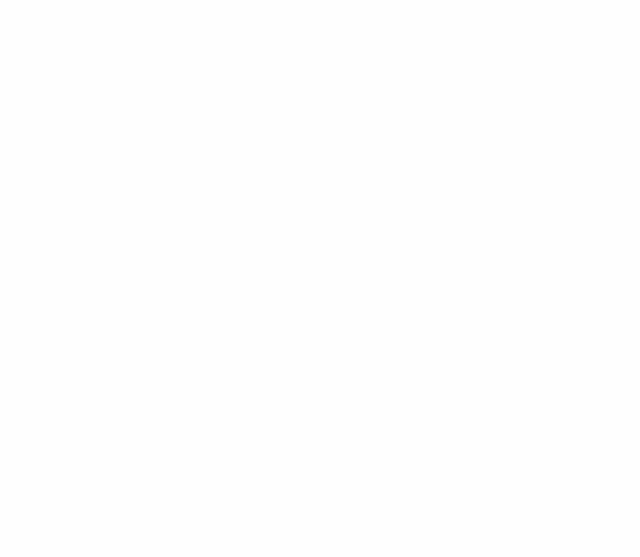
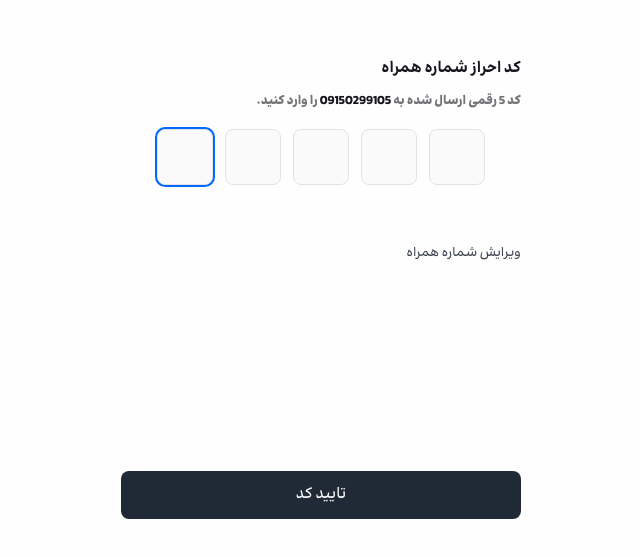
Before and after one commit to mehmet-gandomi/manooch-front, a React (Vite) app: page /user/otp in a window 1280 px wide. Before the commit this address had no page. Shown: the part 185-742 px from the top of the page, without its empty margins (498-1138 px from the left). Built offline with nearby package versions, Linux system fonts and the light colour scheme.

Commit message:
user login page

```diff
--- a/src/App.jsx
+++ b/src/App.jsx
@@ -3,6 +3,10 @@
 import RegisterScreen from './screens/RegisterScreen'
 import OtpScreen from './screens/OtpScreen'
 import SuccessScreen from './screens/SuccessScreen'
+import UserRegisterScreen from './screens/front/RegisterScreen'
+import UserOtpScreen from './screens/front/OtpScreen'
+import UserOtpErrorScreen from './screens/front/OtpErrorScreen'
+import UserSuccessScreen from './screens/front/SuccessScreen'
 import ProfileFormScreen from './screens/ProfileFormScreen'
 import ShopReadyScreen from './screens/ShopReadyScreen'
 import AdminDashboardScreen from './screens/admin/AdminDashboardScreen'
@@ -15,6 +19,11 @@
         <Route path="/register" element={<RegisterScreen />} />
         <Route path="/otp" element={<OtpScreen />} />
         <Route path="/success" element={<SuccessScreen />} />
+        <Route path="/user" element={<Navigate to="/user/register" replace />} />
+        <Route path="/user/register" element={<UserRegisterScreen />} />
+        <Route path="/user/otp" element={<UserOtpScreen />} />
+        <Route path="/user/otp-error" element={<UserOtpErrorScreen />} />
+        <Route path="/user/success" element={<UserSuccessScreen />} />
         <Route path="/profile" element={<ProfileFormScreen />} />
         <Route path="/ready" element={<ShopReadyScreen />} />
         <Route path="/admin/*" element={<AdminDashboardScreen />} />
--- a/src/components/Button.jsx
+++ b/src/components/Button.jsx
@@ -5,6 +5,7 @@
   children,
   onClick,
   variant = 'primary',
+  size = 'default',
   disabled = false,
   className = '',
 }) => {
@@ -17,14 +18,18 @@
       'bg-header-from text-text-white hover:bg-header-to active:brightness-90',
   }
 
+  const sizes = {
+    default: 'px-5 py-2 w-full rounded-2xl text-base font-normal leading-8',
+    front: 'h-12 px-5 py-2 w-full rounded-lg text-base font-normal leading-8',
+  }
+
   return (
     <button
       onClick={onClick}
       disabled={disabled}
       className={`
         flex items-center justify-center gap-3
-        px-5 py-2 w-full rounded-2xl
-        text-base font-normal leading-8
+        ${sizes[size]}
         transition-colors duration-150
         disabled:opacity-50 disabled:cursor-not-allowed
         ${variants[variant]}
--- a/src/components/Dropdown.jsx
+++ b/src/components/Dropdown.jsx
@@ -13,12 +13,21 @@
   required = false,
   icon = null,
   showInfoIcon = false,
+  size = 'default',
 }) => {
+  const labelClassName =
+    size === 'compact' ? 'text-sm font-semibold leading-6' : 'text-base font-semibold'
+
+  const selectClassName =
+    size === 'compact'
+      ? 'bg-bg-base h-14 rounded-2xl w-full text-sm font-normal leading-6 text-right outline-none focus:ring-2 focus:ring-primary transition-all appearance-none cursor-pointer'
+      : 'bg-bg-base py-4 rounded-2xl w-full text-base font-normal text-right outline-none focus:ring-2 focus:ring-primary transition-all appearance-none cursor-pointer'
+
   return (
     <div className="flex flex-col gap-1 w-full">
       {/* Label */}
       {label && (
-        <label className="text-base font-semibold text-text-strong text-right w-full">
+        <label className={`${labelClassName} text-text-strong text-right w-full`}>
           {label}
           {required && <span className="text-red-500 mr-1">*</span>}
         </label>
@@ -35,7 +44,7 @@
           value={value}
           onChange={onChange}
           dir="rtl"
-          className={`bg-bg-base py-4 rounded-2xl w-full text-base font-normal text-right outline-none focus:ring-2 focus:ring-primary transition-all appearance-none cursor-pointer ${
+          className={`${selectClassName} ${
             value === '' ? 'text-[#a3a9b6]' : 'text-text-strong'
           } ${
             icon && showInfoIcon ? 'pr-14 pl-16' : icon ? 'pr-14 pl-12' : showInfoIcon ? 'pr-4 pl-16' : 'px-4 pl-12'
--- a/src/components/OtpInput.jsx
+++ b/src/components/OtpInput.jsx
@@ -3,15 +3,15 @@
 
 import { useRef, useEffect } from 'react'
 
-const OtpInput = ({ length = 5, value = '', onChange }) => {
+const OtpInput = ({ length = 5, value = '', onChange, hasError = false, autoFocus = true }) => {
   const inputRefs = useRef([])
 
   useEffect(() => {
     // Focus first input on mount
-    if (inputRefs.current[0]) {
+    if (autoFocus && inputRefs.current[0]) {
       inputRefs.current[0].focus()
     }
-  }, [])
+  }, [autoFocus])
 
   const handleChange = (index, newValue) => {
     // Only allow digits
@@ -69,7 +69,11 @@
           onChange={(e) => handleChange(index, e.target.value)}
           onKeyDown={(e) => handleKeyDown(index, e)}
           onPaste={handlePaste}
-          className="w-16 h-16 bg-bg-base rounded-xl border border-border-light text-center text-lg font-normal text-text-strong outline-none focus:ring-2 focus:ring-primary transition-all"
+          className={`h-14 w-14 rounded-lg border bg-bg-base text-center text-lg font-normal outline-none transition-all focus:ring-2 ${
+            hasError
+              ? 'border-danger text-red-500 focus:ring-red-500'
+              : 'border-border-light text-text-strong focus:ring-primary'
+          }`}
         />
       ))}
     </div>
--- a/src/components/PhoneInput.jsx
+++ b/src/components/PhoneInput.jsx
@@ -10,19 +10,40 @@
   value = '',
   onChange,
   required = false,
+  size = 'default',
 }) => {
+  const labelClassName =
+    size === 'compact'
+      ? 'text-sm font-semibold leading-6'
+      : 'text-base font-semibold leading-8'
+
+  const fieldClassName =
+    size === 'compact'
+      ? 'bg-bg-base flex h-14 items-center flex-row-reverse justify-end gap-3 px-4 rounded-2xl w-full'
+      : 'bg-bg-base flex items-center flex-row-reverse justify-end gap-3 px-4 py-4 rounded-2xl w-full'
+
+  const inputClassName =
+    size === 'compact'
+      ? 'flex-1 bg-transparent text-sm font-normal leading-6 text-text-strong placeholder:text-text-placeholder text-left outline-none'
+      : 'flex-1 bg-transparent text-base font-normal leading-8 text-text-strong placeholder:text-text-placeholder text-left outline-none'
+
+  const helperClassName =
+    size === 'compact'
+      ? 'text-sm font-normal leading-6 text-text-moderate text-right w-full'
+      : 'text-sm font-normal leading-6 text-text-moderate text-right w-full'
+
   return (
     <div className="flex flex-col gap-1 w-full">
       {/* Label */}
       {label && (
-        <label className="text-base font-semibold leading-8 text-text-strong text-right w-full">
+        <label className={`${labelClassName} text-text-strong text-right w-full`}>
           {label}
           {required && <span className="text-red-500 mr-1">*</span>}
         </label>
       )}
 
       {/* Input field */}
-      <div className="bg-bg-base flex items-center flex-row-reverse justify-end gap-3 px-4 py-4 rounded-2xl w-full">
+      <div className={fieldClassName}>
         <img src={iranFlag} alt="Iran flag" className="w-6 h-6 shrink-0 rounded-sm" />
         <input
           type="tel"
@@ -30,13 +51,13 @@
           onChange={onChange}
           placeholder={placeholder}
           dir="rtl"
-          className="flex-1 bg-transparent text-base font-normal leading-8 text-text-strong placeholder:text-[#a3a9b6] text-left outline-none"
+          className={inputClassName}
         />
       </div>
 
       {/* Helper text */}
       {helperText && (
-        <p className="text-sm font-normal leading-6 text-text-moderate text-right w-full">
+        <p className={helperClassName}>
           {helperText}
         </p>
       )}
--- a/src/index.css
+++ b/src/index.css
@@ -22,6 +22,10 @@
   .icon-accent {
     filter: brightness(0) saturate(100%) invert(30%) sepia(81%) saturate(1986%) hue-rotate(232deg) brightness(91%) contrast(99%);
   }
+
+  .icon-auth-success {
+    filter: brightness(0) saturate(100%) invert(13%) sepia(18%) saturate(1025%) hue-rotate(174deg) brightness(93%) contrast(90%);
+  }
 }
 
 @font-face {
--- /dev/null
+++ b/src/screens/front/OtpErrorScreen.jsx
@@ -0,0 +1,7 @@
+import OtpScreen from './OtpScreen'
+
+const OtpErrorScreen = () => {
+  return <OtpScreen defaultError />
+}
+
+export default OtpErrorScreen
--- /dev/null
+++ b/src/screens/front/OtpScreen.jsx
@@ -0,0 +1,70 @@
+import { useLocation, useNavigate } from 'react-router-dom'
+import { useState } from 'react'
+import Button from '../../components/Button'
+import OtpInput from '../../components/OtpInput'
+
+const OtpScreen = ({ defaultError = false }) => {
+  const navigate = useNavigate()
+  const location = useLocation()
+  const phoneNumber = location.state?.phoneNumber || '09150299105'
+  const [otp, setOtp] = useState(defaultError ? '66666' : '')
+  const [hasError, setHasError] = useState(defaultError)
+
+  const handleChange = (nextOtp) => {
+    setOtp(nextOtp)
+    if (hasError) {
+      setHasError(false)
+    }
+  }
+
+  const handleVerify = () => {
+    if (otp === '66666') {
+      setHasError(true)
+      return
+    }
+
+    navigate('/user/success')
+  }
+
+  return (
+    <div
+      dir="rtl"
+      className="mx-auto flex min-h-screen max-w-sm flex-col bg-bg-main px-4 pb-24"
+    >
+      <div className="flex flex-1 flex-col justify-center gap-4 translate-y-4">
+        <div className="flex flex-col gap-1 text-right">
+          <h1 className="text-base font-semibold leading-8 text-text-strong">
+            کد احراز شماره همراه
+          </h1>
+          <p className="text-sm font-bold leading-6 text-text-moderate">
+            کد 5 رقمی ارسال شده به <span className="text-text-strong">{phoneNumber}</span> را وارد کنید.
+          </p>
+        </div>
+
+        <OtpInput length={5} value={otp} onChange={handleChange} hasError={hasError} />
+
+        <div className="min-h-6">
+          {hasError ? (
+            <p className="text-sm font-bold leading-6 text-danger">
+              کد وارد شده اشتباه است.
+            </p>
+          ) : null}
+        </div>
+
+        <button
+          type="button"
+          onClick={() => navigate('/user/register')}
+          className="w-fit text-sm font-normal leading-6 text-text-heading"
+        >
+          ویرایش شماره همراه
+        </button>
+      </div>
+
+      <Button onClick={handleVerify} variant="admin" size="front">
+        تایید کد
+      </Button>
+    </div>
+  )
+}
+
+export default OtpScreen
--- /dev/null
+++ b/src/screens/front/RegisterScreen.jsx
@@ -0,0 +1,63 @@
+import { useState } from 'react'
+import { useNavigate } from 'react-router-dom'
+import Button from '../../components/Button'
+import Dropdown from '../../components/Dropdown'
+import PhoneInput from '../../components/PhoneInput'
+import logo from '../../assets/images/Logo.svg'
+import userIcon from '../../assets/images/user.svg'
+
+const RegisterScreen = () => {
+  const navigate = useNavigate()
+  const [phone, setPhone] = useState('')
+  const [gender, setGender] = useState('')
+
+  const genderOptions = [
+    { value: 'male', label: 'مرد' },
+    { value: 'female', label: 'زن' },
+  ]
+
+  const handleSubmit = () => {
+    navigate('/user/otp', { state: { phoneNumber: phone || '09150299105' } })
+  }
+
+  return (
+    <div
+      dir="rtl"
+      className="mx-auto flex min-h-screen max-w-sm flex-col bg-bg-main px-4 pb-24"
+    >
+      <div className="flex flex-1 flex-col justify-center">
+        <div className="flex flex-col items-center gap-20">
+          <img src={logo} alt="هوشنگ" className="h-[68px] w-[167px]" />
+
+          <div className="flex w-full flex-col gap-4">
+            <PhoneInput
+              label="شماره همراه"
+              placeholder="۰۹۱۵"
+              helperText="این یک متن راهنمایی برای کمک به کاربر است."
+              value={phone}
+              onChange={(event) => setPhone(event.target.value)}
+              size="compact"
+            />
+
+            <Dropdown
+              label="جنسیت"
+              placeholder="مرد"
+              value={gender}
+              onChange={(event) => setGender(event.target.value)}
+              options={genderOptions}
+              required
+              icon={userIcon}
+              size="compact"
+            />
+          </div>
+        </div>
+      </div>
+
+      <Button onClick={handleSubmit} variant="admin" size="front">
+        ثبت نام
+      </Button>
+    </div>
+  )
+}
+
+export default RegisterScreen
--- /dev/null
+++ b/src/screens/front/SuccessScreen.jsx
@@ -0,0 +1,37 @@
+import { useNavigate } from 'react-router-dom'
+import Button from '../../components/Button'
+import heartTickIcon from '../../assets/images/heart-tick.svg'
+
+const SuccessScreen = () => {
+  const navigate = useNavigate()
+
+  return (
+    <div
+      dir="rtl"
+      className="mx-auto flex min-h-screen max-w-sm flex-col bg-bg-main px-4 pb-24"
+    >
+      <div className="flex flex-1 translate-y-4 flex-col items-center justify-center gap-8 text-center">
+        <img
+          src={heartTickIcon}
+          alt=""
+          className="h-40 w-40 icon-auth-success"
+        />
+
+        <div className="flex flex-col gap-3">
+          <h1 className="text-xl font-bold leading-[48px] text-text-strong">
+            دوست عزیز، به هوشنگ پیوستید
+          </h1>
+          <p className="text-base font-normal leading-8 text-text-moderate">
+            ثبت نام اولیه شما با موفقیت انجام شد
+          </p>
+        </div>
+      </div>
+
+      <Button onClick={() => navigate('/profile')} variant="admin" size="front">
+        تکمیل ثبت نام
+      </Button>
+    </div>
+  )
+}
+
+export default SuccessScreen
--- a/tailwind.config.js
+++ b/tailwind.config.js
@@ -24,6 +24,7 @@
         success: '#22c55e',
         'success-soft': '#e9f9ee',
         'danger-soft': '#ffe8eb',
+        danger: '#ff3b3b',
         'text-strong': '#16161d',
         'text-moderate': '#737377',
         'text-heading': '#3d4350',
```
Also changed, not shown: src/assets/images/Logo.svg (added).
